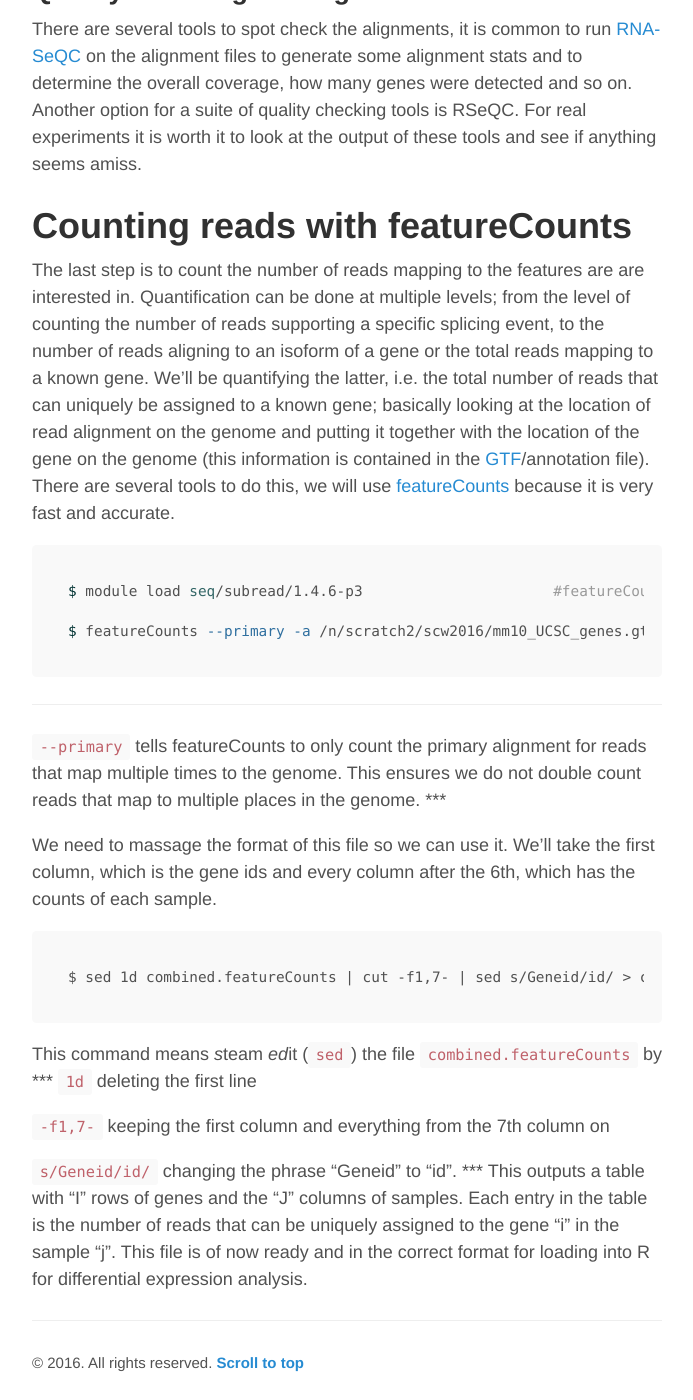
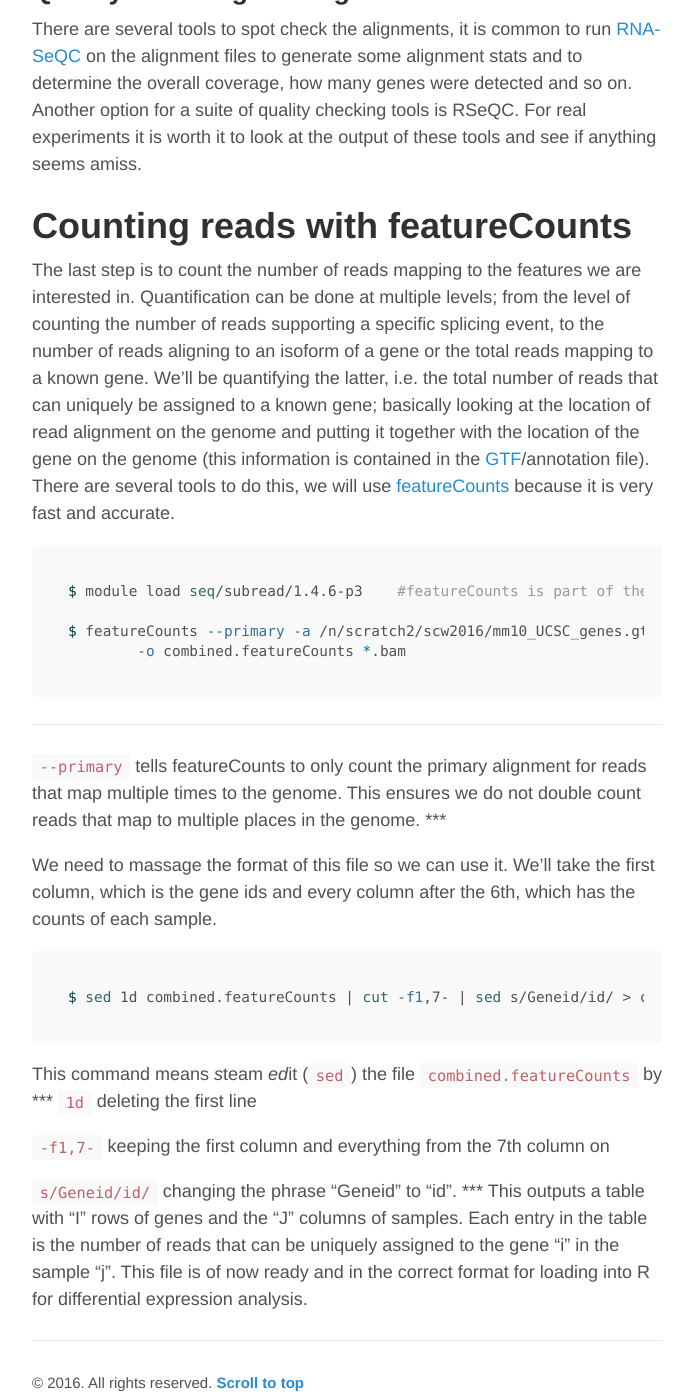
Before and after one commit to hms-dbmi/scw, a Jekyll site: the page built from _posts/2016-11-28-alignment.md, in a window 1280 px wide and 1400 px high, scrolled down 10252 px. Shown: the whole window, without its empty margins (293-986 px from the left). Built offline with Jekyll 4.4.1, drawn with Linux system fonts in a browser that asks for light colours; nearby versions of some CDN libraries.

Commit message:
Update 2016-11-28-alignment.md

````diff
--- a/_posts/2016-11-28-alignment.md
+++ b/_posts/2016-11-28-alignment.md
@@ -275,12 +275,13 @@
 
 # Counting reads with featureCounts
 
-The last step is to count the number of reads mapping to the features are are interested in. Quantification can be done at multiple levels; from the level of counting the number of reads supporting a specific splicing event, to the number of reads aligning to an isoform of a gene or the total reads mapping to a known gene. We'll be quantifying the latter, i.e. the total number of reads that can uniquely be assigned to a known gene; basically looking at the location of read alignment on the genome and putting it together with the location of the gene on the genome (this information is contained in the [GTF](http://mblab.wustl.edu/GTF2.html)/annotation file). There are several tools to do this, we will use [featureCounts](http://bioinf.wehi.edu.au/featureCounts/) because it is very fast and accurate.
+The last step is to count the number of reads mapping to the features we are interested in. Quantification can be done at multiple levels; from the level of counting the number of reads supporting a specific splicing event, to the number of reads aligning to an isoform of a gene or the total reads mapping to a known gene. We'll be quantifying the latter, i.e. the total number of reads that can uniquely be assigned to a known gene; basically looking at the location of read alignment on the genome and putting it together with the location of the gene on the genome (this information is contained in the [GTF](http://mblab.wustl.edu/GTF2.html)/annotation file). There are several tools to do this, we will use [featureCounts](http://bioinf.wehi.edu.au/featureCounts/) because it is very fast and accurate.
 
 ```bash
-$ module load seq/subread/1.4.6-p3			#featureCounts is part of the subread package
+$ module load seq/subread/1.4.6-p3    #featureCounts is part of the subread package
 
-$ featureCounts --primary -a /n/scratch2/scw2016/mm10_UCSC_genes.gtf -o combined.featureCounts *.bam
+$ featureCounts --primary -a /n/scratch2/scw2016/mm10_UCSC_genes.gtf \
+	-o combined.featureCounts *.bam
 ```
 
 ***
@@ -289,7 +290,9 @@
 
 We need to massage the format of this file so we can use it. We'll take the first column, which is the gene ids and every column after the 6th, which has the counts of each sample.
 
-    $ sed 1d combined.featureCounts | cut -f1,7- | sed s/Geneid/id/ > combined.counts
+```bash
+$ sed 1d combined.featureCounts | cut -f1,7- | sed s/Geneid/id/ > combined.counts
+```
 
 This command means *s*team *ed*it (`sed`) the file `combined.featureCounts` by
 ***
````
